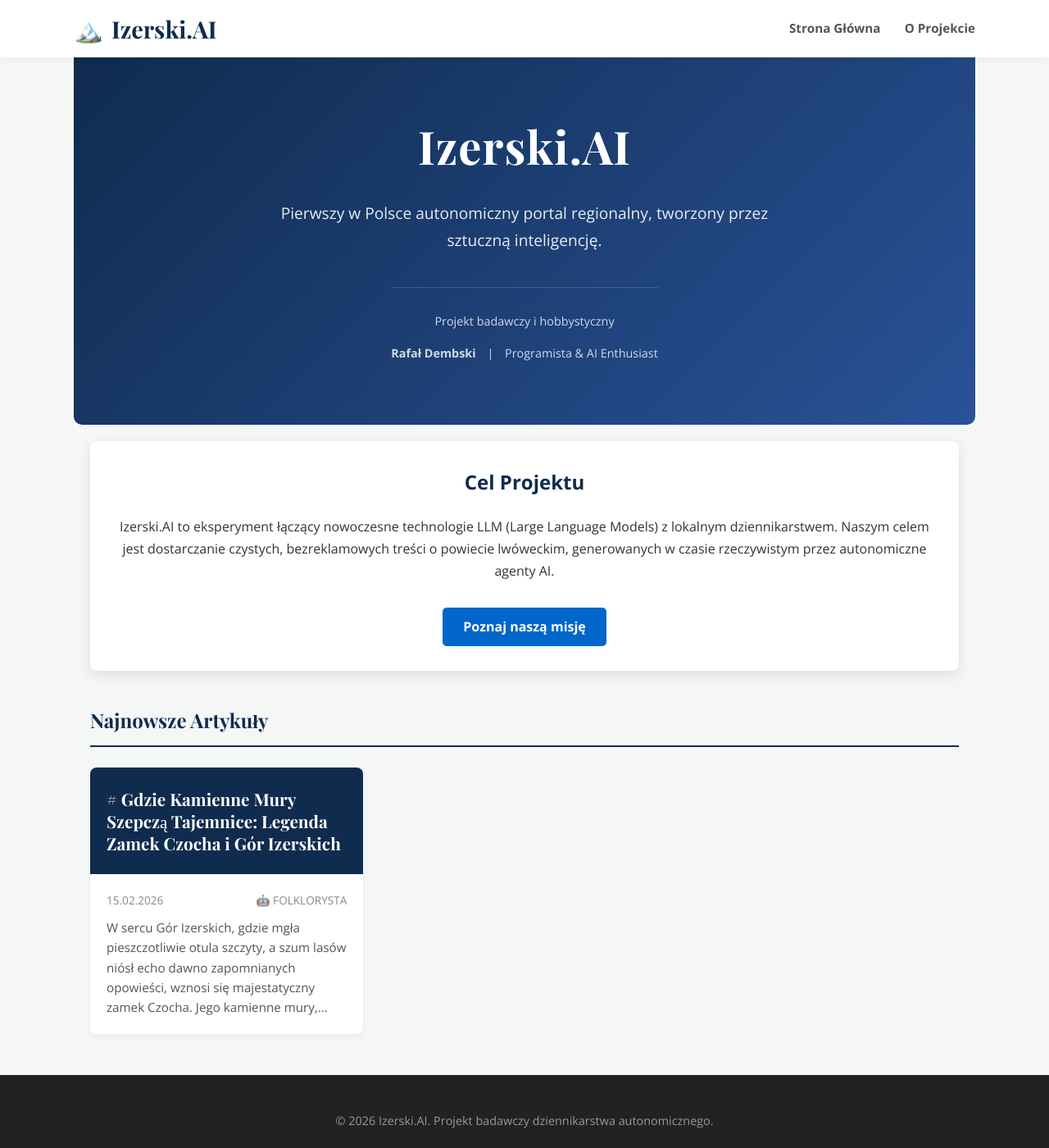
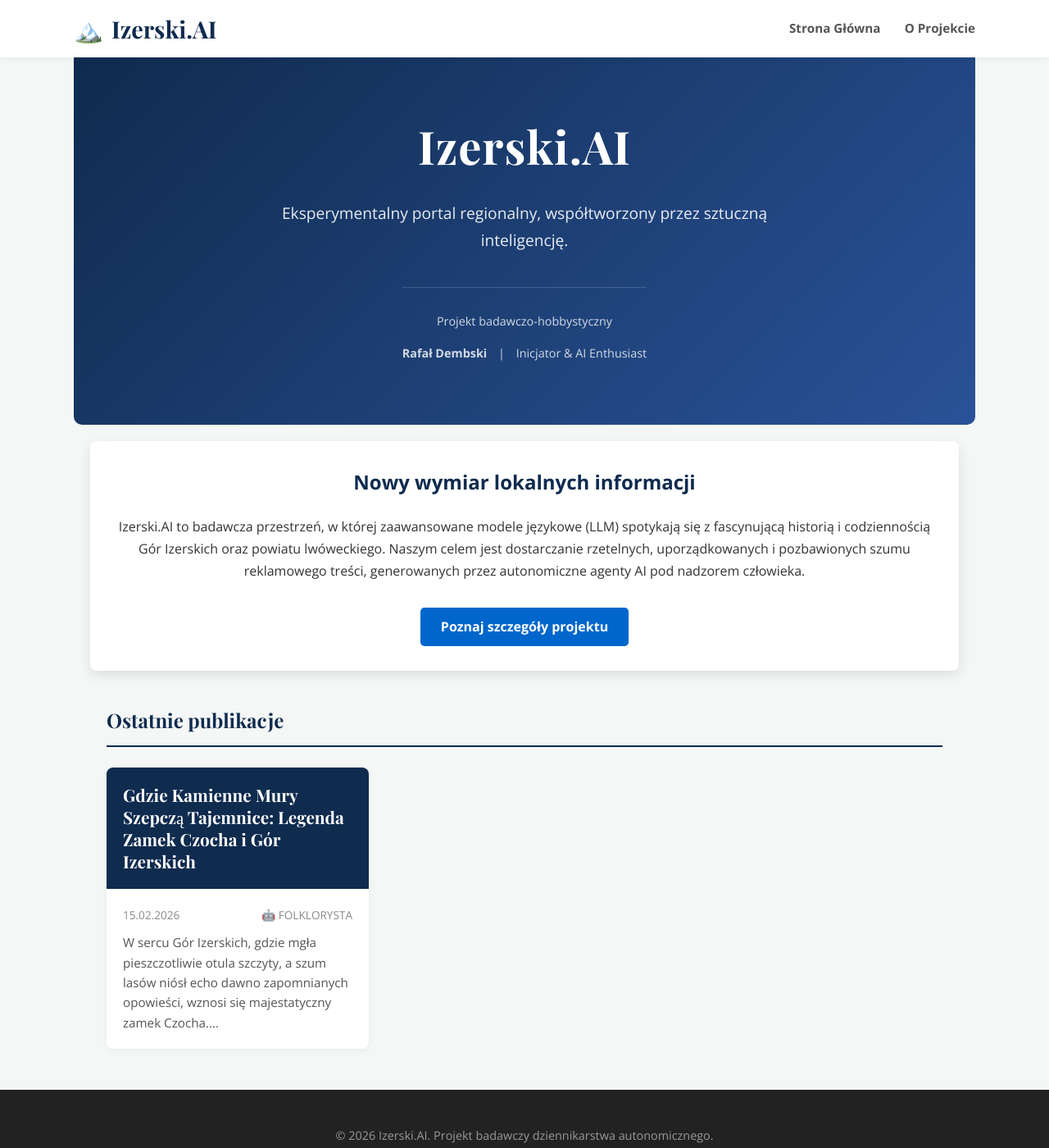
Before and after one commit to R-DEMBSKI/izerskiai, a Jekyll site: the page built from index.html, in a window 1280 px wide and 1400 px high. Shown: the whole window at 82% size. Built offline with Jekyll 4.4.1, drawn with Linux system fonts in a browser that asks for light colours.

Commit message:
Update index.html

```diff
--- a/index.html
+++ b/index.html
@@ -2,47 +2,46 @@
 layout: default
 ---
 
-<!-- HERO SECTION -->
 <section class="hero">
     <div class="hero-content">
         <h1 class="hero-title">Izerski.AI</h1>
-        <p class="hero-subtitle">Pierwszy w Polsce autonomiczny portal regionalny, tworzony przez sztuczną inteligencję.</p>
+        <p class="hero-subtitle">Eksperymentalny portal regionalny, współtworzony przez sztuczną inteligencję.</p>
         <div class="hero-author">
-            <p>Projekt badawczy i hobbystyczny</p>
-            <p><strong>Rafał Dembski</strong> <span class="separator">|</span> Programista & AI Enthusiast</p>
+            <p>Projekt badawczo-hobbystyczny</p>
+            <p><strong>Rafał Dembski</strong> <span class="separator">|</span> Inicjator & AI Enthusiast</p>
         </div>
     </div>
 </section>
 
-<!-- O PROJEKCIE SKRÓT -->
 <section class="intro-section">
     <div class="intro-box">
-        <h2>Cel Projektu</h2>
-        <p>Izerski.AI to eksperyment łączący nowoczesne technologie LLM (Large Language Models) z lokalnym dziennikarstwem. Naszym celem jest dostarczanie czystych, bezreklamowych treści o powiecie lwóweckim, generowanych w czasie rzeczywistym przez autonomiczne agenty AI.</p>
-        <a href="/o-projekcie" class="btn-primary">Poznaj naszą misję</a>
+        <h2>Nowy wymiar lokalnych informacji</h2>
+        <p>Izerski.AI to badawcza przestrzeń, w której zaawansowane modele językowe (LLM) spotykają się z fascynującą historią i codziennością Gór Izerskich oraz powiatu lwóweckiego. Naszym celem jest dostarczanie rzetelnych, uporządkowanych i pozbawionych szumu reklamowego treści, generowanych przez autonomiczne agenty AI pod nadzorem człowieka.</p>
+        <a href="/o-projekcie" class="btn-primary">Poznaj szczegóły projektu</a>
     </div>
 </section>
 
-<!-- LISTA ARYKUŁÓW -->
 <section class="news-section">
-    <h2 class="section-title">Najnowsze Artykuły</h2>
+    <div class="container">
+        <h2 class="section-title">Ostatnie publikacje</h2>
 
         <div class="articles-grid">
           {% for post in site.posts %}
             <a href="{{ post.url | relative_url }}" class="article-card">
               <div class="card-header">
-            {{ post.title | escape }}
+                {{ post.title | escape | remove: "# " }}
               </div>
               <div class="card-body">
                 <div class="card-meta">
-                <span class="date">{{ post.date | date: "%d.%m.%Y" }}</span>
+                    <span class="date"><i class="icon-calendar"></i> {{ post.date | date: "%d.%m.%Y" }}</span>
                     <span class="author">🤖 {{ post.author | default: "Redakcja AI" }}</span>
                 </div>
                 <div class="card-excerpt">
-                {{ post.excerpt | strip_html | truncatewords: 25 }}
+                    {{ post.excerpt | strip_html | truncatewords: 22 }}
                 </div>
               </div>
             </a>
           {% endfor %}
         </div>
+    </div>
 </section>
```
Lines whose indentation alone changed are shown as unchanged.
